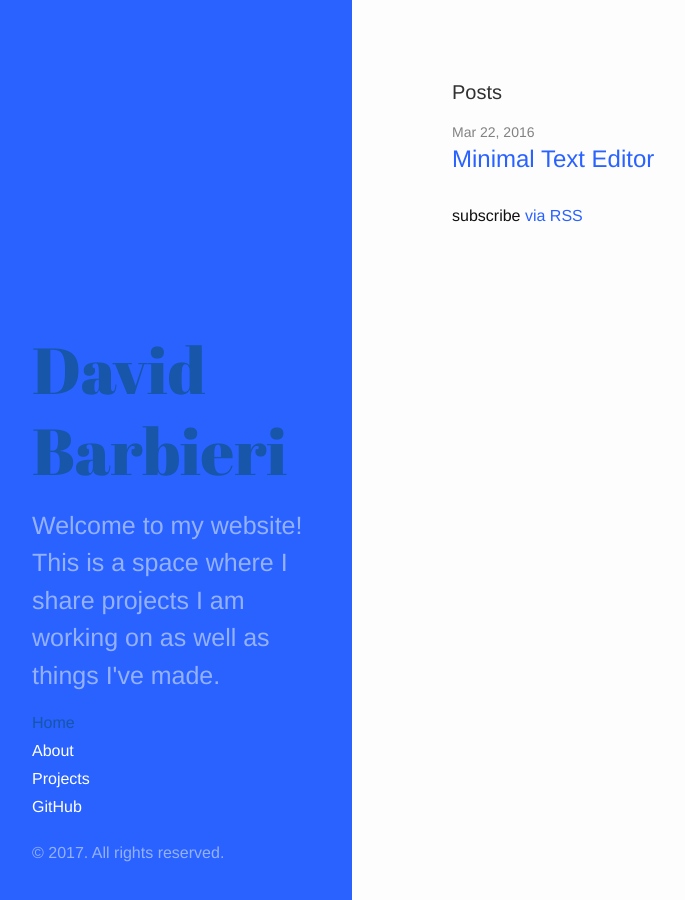
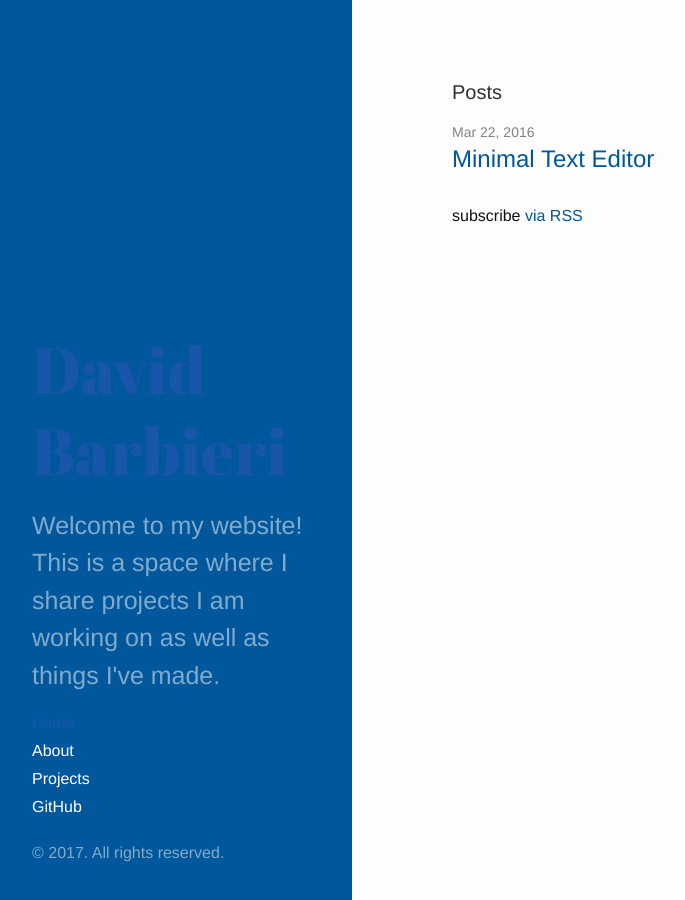
Before and after one commit to deebss/deebss.github.io, a Jekyll site: the page built from index.html, in a window 1280 px wide. Shown: the whole page, without its empty margins (8-693 px from the left). Built offline with Jekyll 4.4.1, drawn with Linux system fonts in a browser that asks for light colours.

Commit message:
edited theme

```diff
--- a/css/hyde.css
+++ b/css/hyde.css
@@ -251,9 +251,9 @@ a.sidebar-nav-item:focus {
 
 /* Brown */
 .theme-base-10 .sidebar {
-  background-color: #2962FF;
+  background-color: #01579B;
 }
 .theme-base-10 .content a,
 .theme-base-10 .related-posts li a:hover {
-  color: #2962FF;
+  color: #01579B;
 }
```
